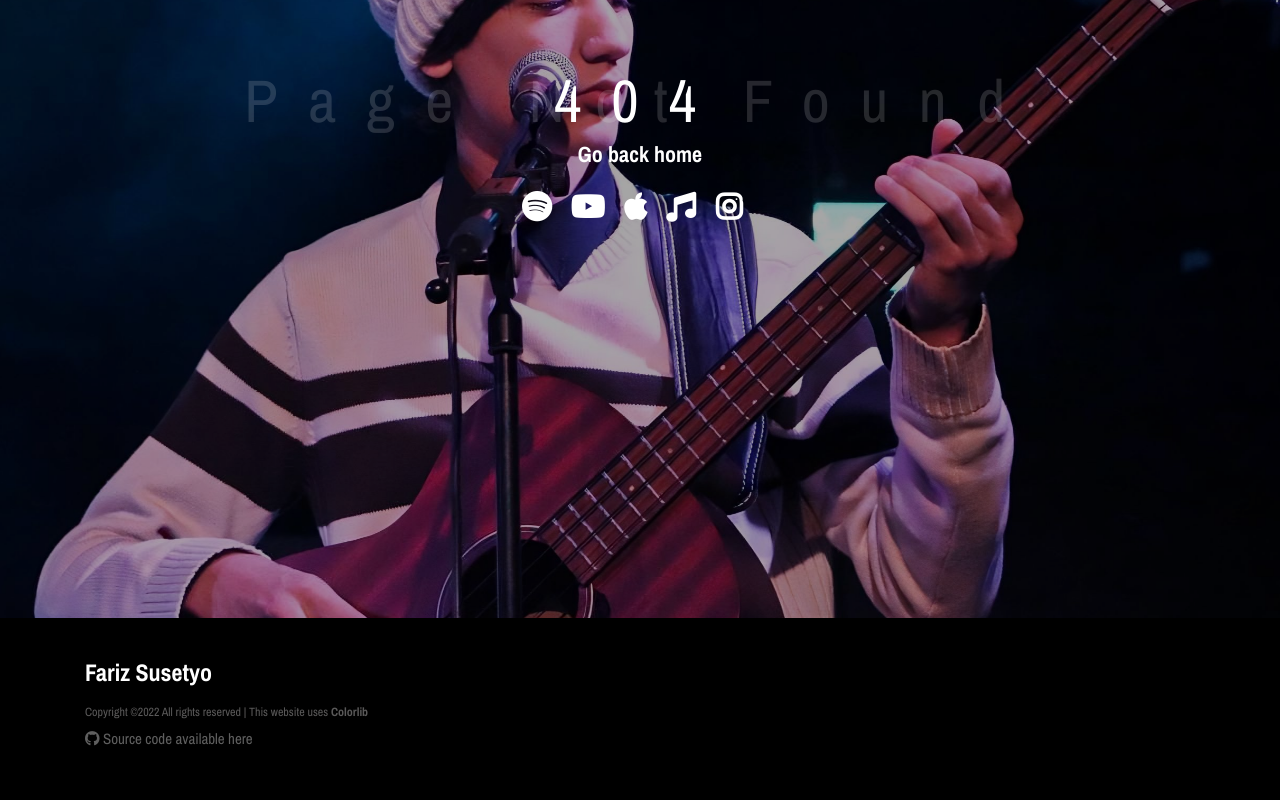
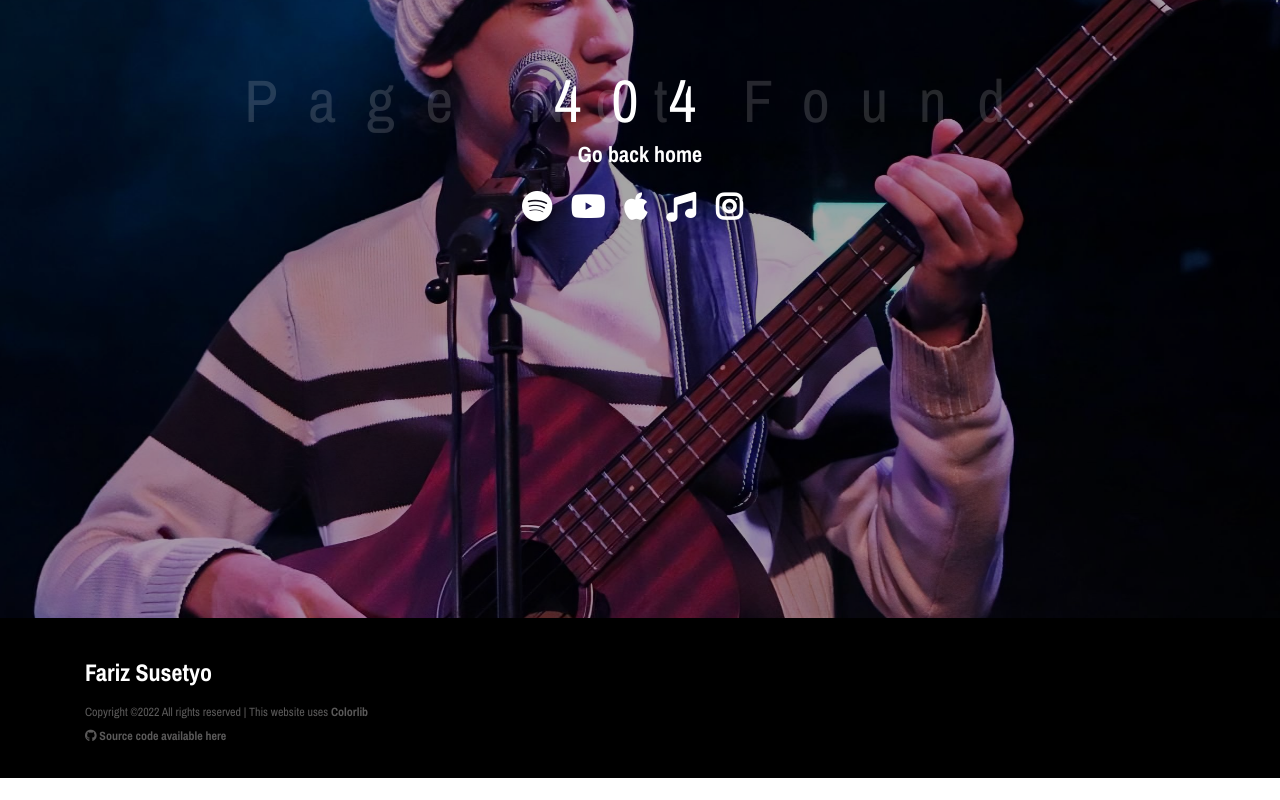
Before and after one commit to silverfs/fariz, a plain HTML site: page 404.html in a window 1280 px wide. Shown: the part 332-1132 px from the top of the page. After the commit the page ends 1110 px from the top, so only its background shows below. Drawn offline with nearby package versions, Linux system fonts and the light colour scheme.

Commit message:
Link fix + cleanup

```diff
--- a/404.html
+++ b/404.html
@@ -30,11 +30,6 @@
         </div>
     </div>
 
-    <!-- ##### Header Area Start ##### -->
-    <header class="header-area">
-
-    </header>
-    <!-- ##### Header Area End ##### -->
 
     <!-- ##### Hero Area Start ##### -->
     <section class="hero-area">
@@ -89,9 +84,7 @@
                         Copyright &copy;<script>document.write(new Date().getFullYear());</script> All rights reserved | This website uses <a href="https://colorlib.com" target="_blank">Colorlib</a>
                         <!-- Link back to Colorlib can't be removed. Template is licensed under CC BY 3.0. -->
                     </p>
-                    <a href="#">
-                        <p><i class="fa-brands fa-github"></i> Source code available here</p>
-                    </a>
+                    <p class="copywrite-text"><a href="https://github.com/silverfs/fariz " target="_blank"><i class="fa-brands fa-github"></i> Source code available here</a></p>
                 </div>
             </div>
         </div>
```
